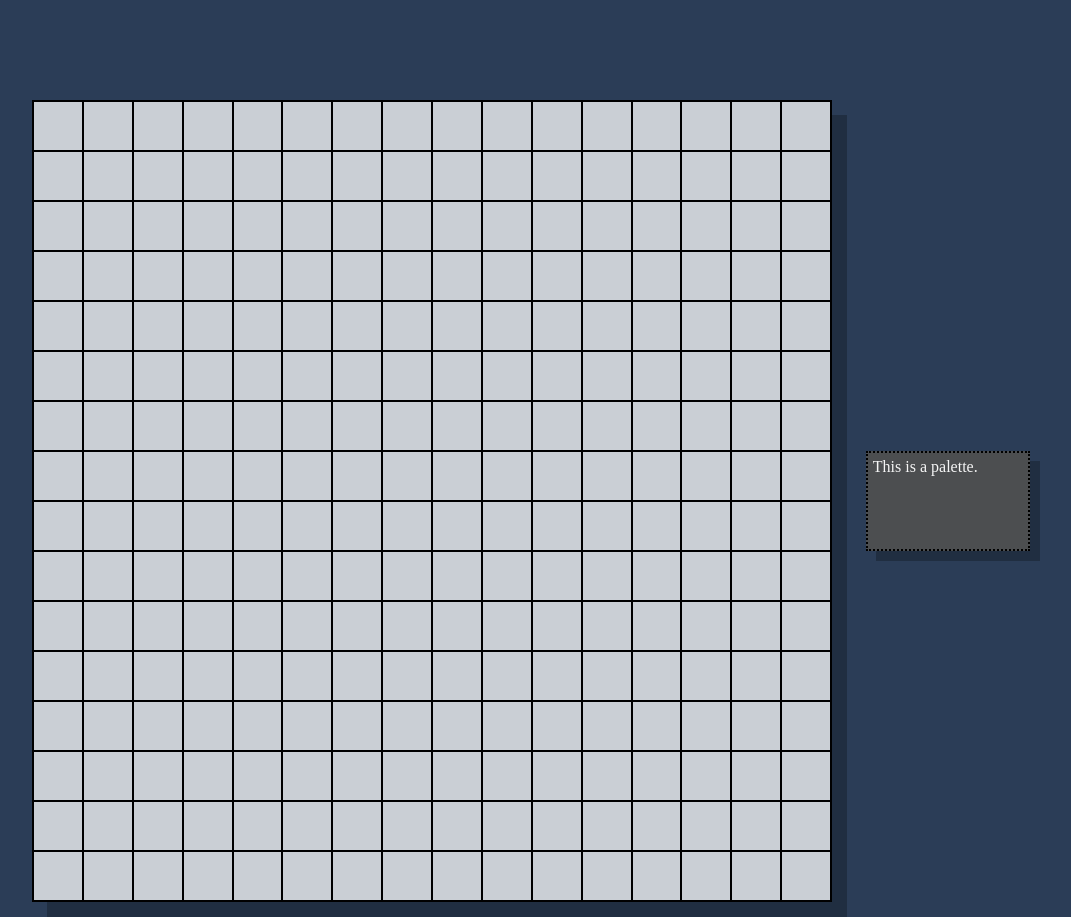
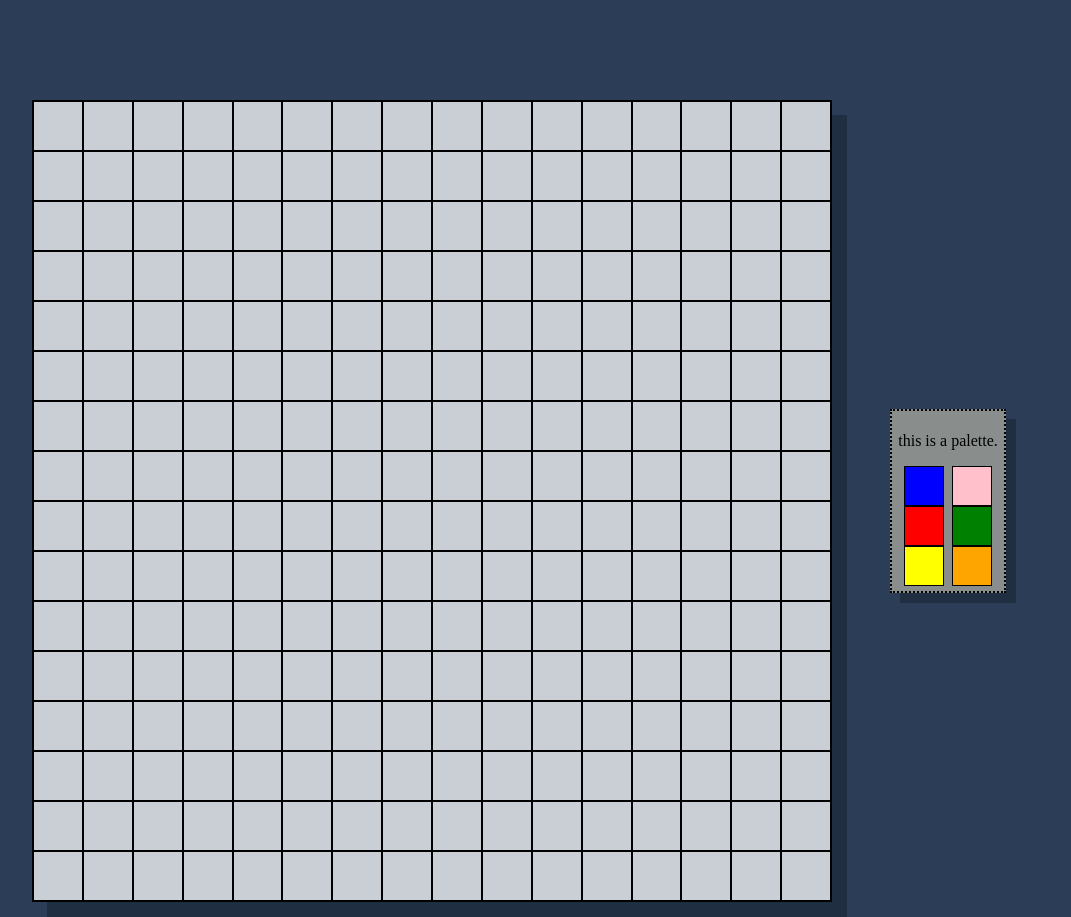
Before and after one commit to andrewsmithdotorg/etch-a-sketch, a plain HTML site: page index.html in a window 1280 px wide. Shown: the top 917 px of the page, without its empty margins (208-1279 px from the left). Drawn offline with Linux system fonts and the light colour scheme.

Commit message:
Add swatches to palette

```diff
--- a/index.html
+++ b/index.html
@@ -11,7 +11,17 @@
     <div id="main-content">
       <div id="spacer"></div>
       <div id="container"></div>
-      <div id="palette">This is a palette.</div>
+      <div id="spacer">
+        <div id="palette">
+          <p id="palette-header">this is a palette.</p>
+          <div class="palette-swatch" id="palette-blue"></div>
+          <div class="palette-swatch" id="palette-pink"></div>
+          <div class="palette-swatch" id="palette-red"></div>
+          <div class="palette-swatch" id="palette-green"></div>
+          <div class="palette-swatch" id="palette-yellow"></div>
+          <div class="palette-swatch" id="palette-orange"></div>
+        </div>
+      </div>
     </div>
     <div id="menu">
       <button class="menu-button" id="reset-button">clear grid</button>
--- a/style.css
+++ b/style.css
@@ -14,7 +14,9 @@ body {
 }
 
 #spacer {
-  width: 13%;
+  display: flex;
+  flex: 1;
+  justify-content: center;
 }
 
 #container {
@@ -24,8 +26,8 @@ body {
   box-shadow: 15px 15px #202e41;
 }
 .grid-row {
+  display: flex;
   flex: 1;
-  display: flex;
 }
 
 .grid-square {
@@ -35,13 +37,54 @@ body {
 
 #palette {
   display: flex;
+  height: auto;
+  width: 50%;
   padding: 5px;
-  width: 13%;
-  height: 100px;
-  color: whitesmoke;
-  background-color: #4c4e50;
+  background-color: #898e8c;
   border: 2px dotted black;
   box-shadow: 10px 10px #202e41;
+  flex-wrap: wrap;
+  justify-content: space-evenly;
+  align-items: flex-start;
+}
+
+#palette-header {
+  width: 100%;
+  text-align: center;
+}
+
+.palette-swatch {
+  height: 40px;
+  width: 40px;
+  border: 1px solid black;
+}
+
+#palette-blue {
+  background-color: blue;
+}
+
+#palette-pink {
+  background-color: pink;
+}
+
+#palette-red {
+  background-color: red;
+}
+
+#palette-green {
+  background-color: green;
+}
+
+#palette-yellow {
+  background-color: yellow;
+}
+
+#palette-orange {
+  background-color: orange;
+}
+
+.palette-button {
+  height: 20px;
 }
 
 #menu {
```
